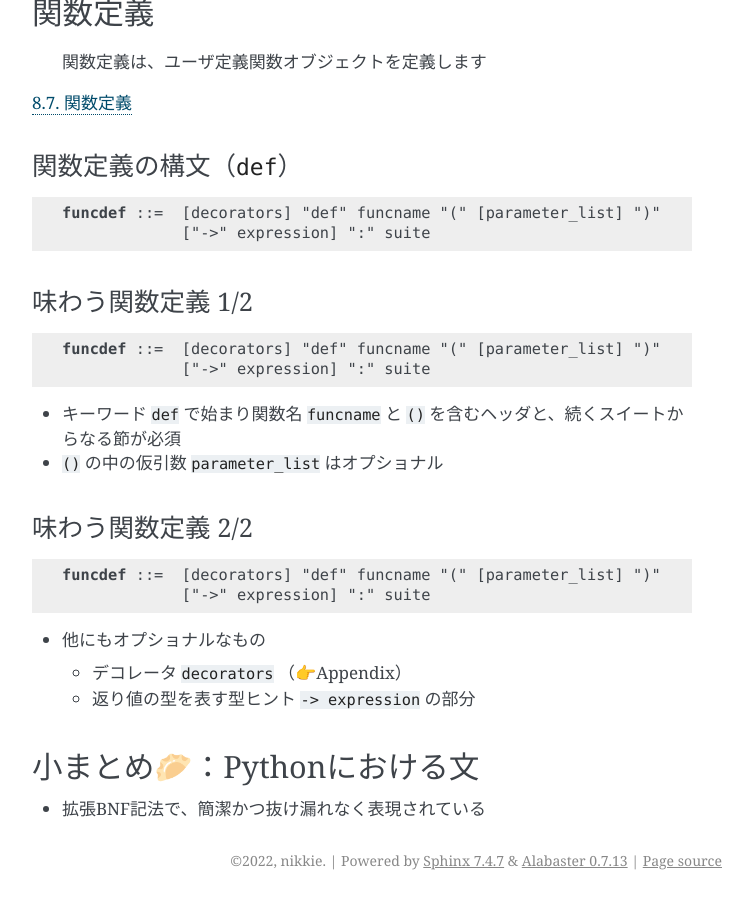
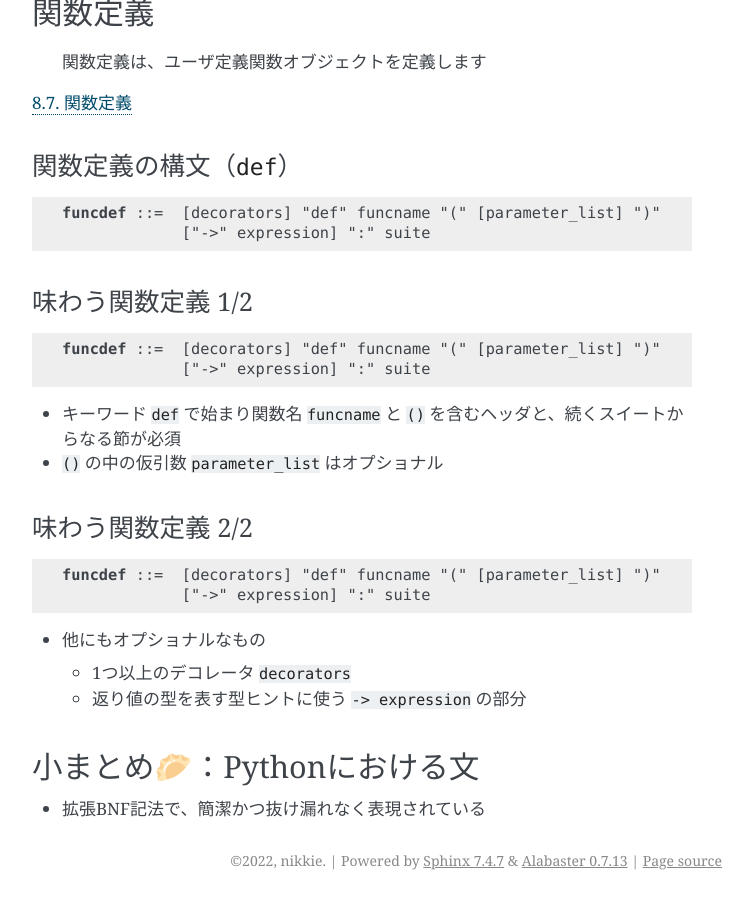
Before and after one commit to ftnext/2022_slides, a Sphinx documentation site: the page built from source/pyconk_kumamoto/revisit_python_from_statements.rst, in a window 1280 px wide and 900 px high, scrolled down 18981 px. Shown: the whole window, without its empty margins (388-1141 px from the left). Built offline with Sphinx 7.4.7, drawn with Linux system fonts in a browser that asks for light colours; comment, search, counter and statistics services are not loaded.

Commit message:
[feat] Brush up (scope out)

```diff
--- a/source/pyconk_kumamoto/definitions/funcdef.rst.txt
+++ b/source/pyconk_kumamoto/definitions/funcdef.rst.txt
@@ -25,5 +25,5 @@
 
 * 他にもオプショナルなもの
 
-  * デコレータ ``decorators`` （👉Appendix）
-  * 返り値の型を表す型ヒント ``-> expression`` の部分
+  * 1つ以上のデコレータ ``decorators``
+  * 返り値の型を表す型ヒントに使う ``-> expression`` の部分
```
